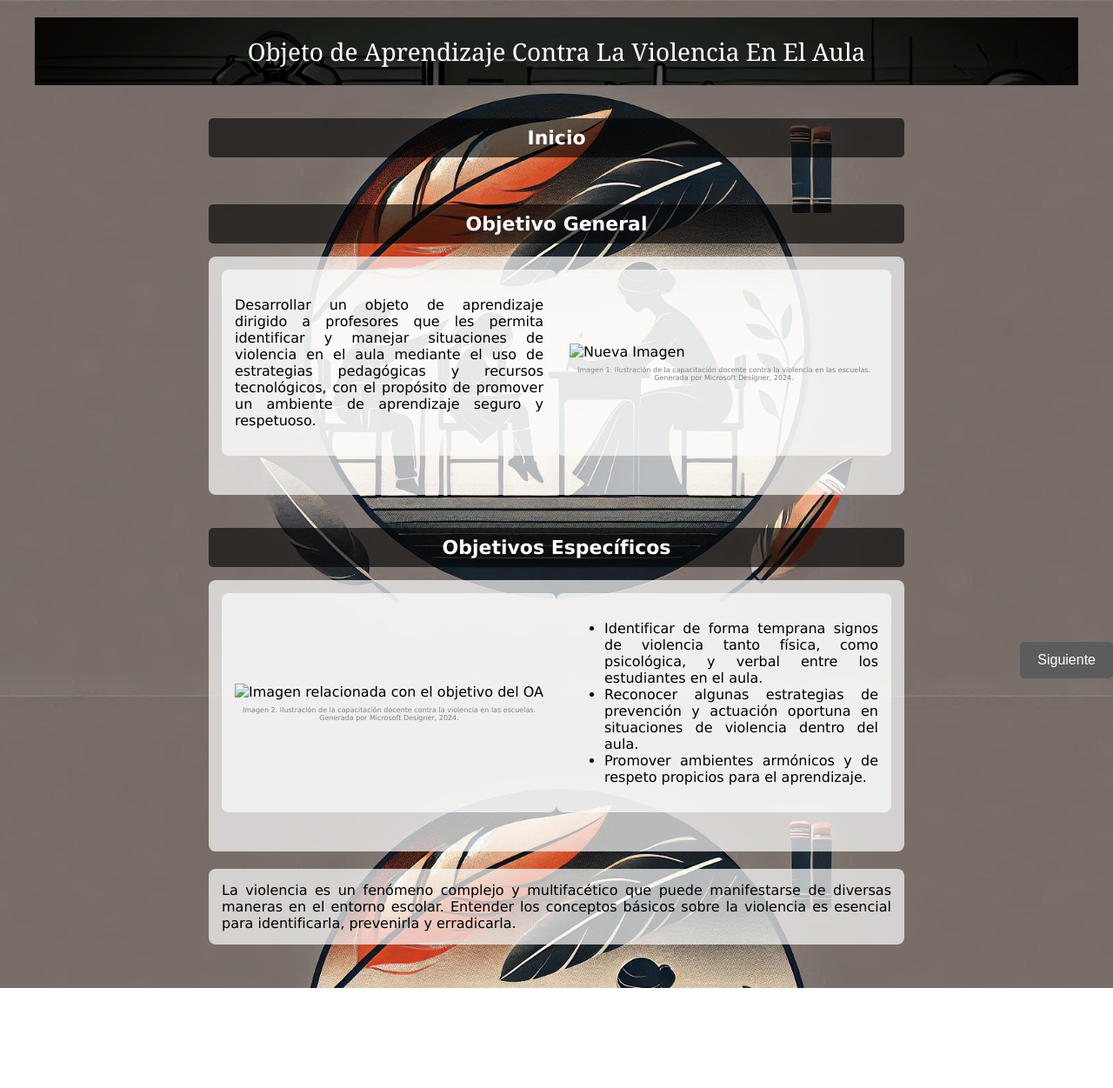
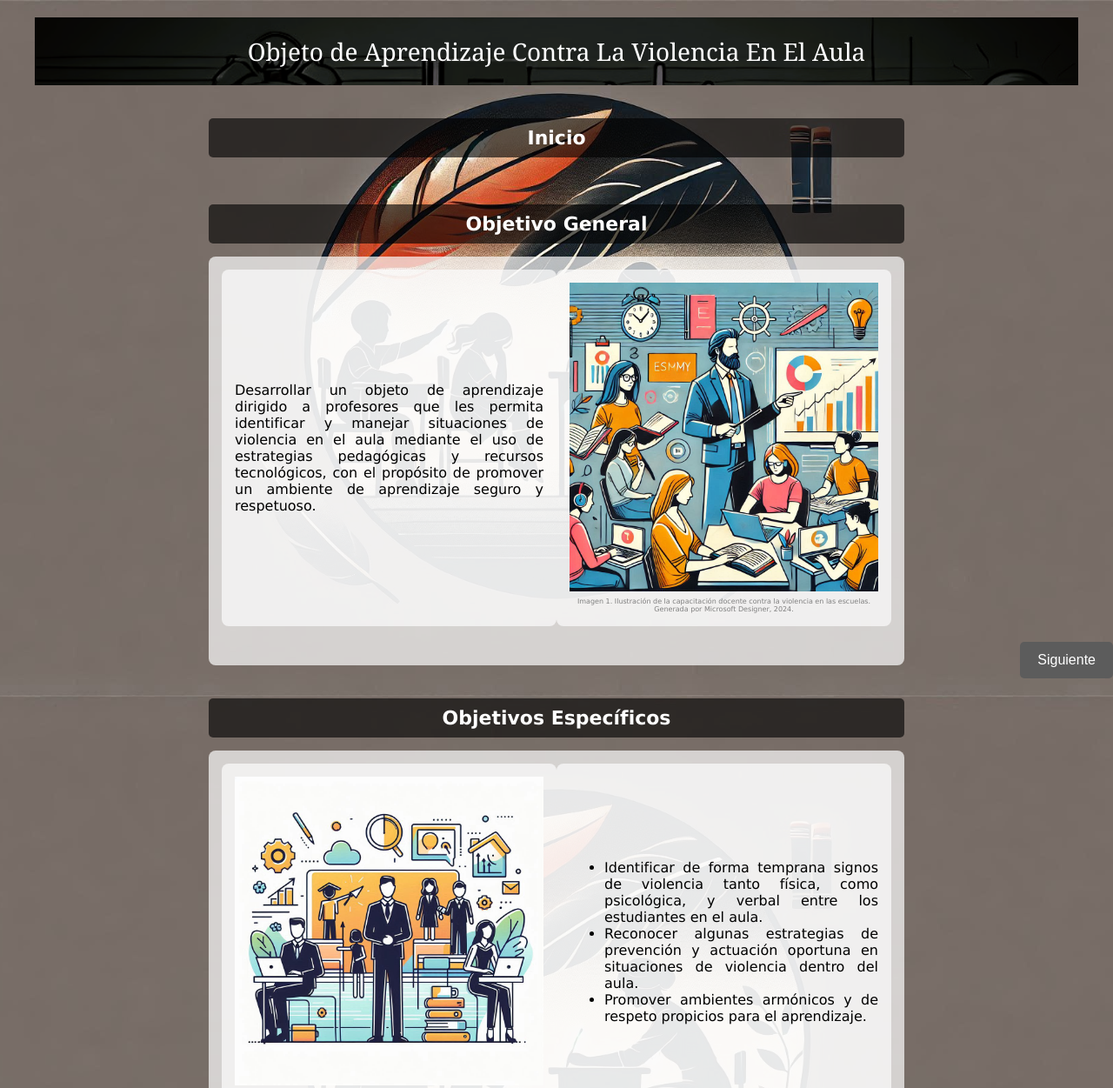
Before and after one commit to JAEVquetzal/JAEVquetzal.github.io, a plain HTML site: page index.html in a window 1280 px wide. Shown: the top 1251 px of the page at 87% size. Before the commit the page ends 1136 px from the top, so only its background shows below. Drawn offline with Linux system fonts and the light colour scheme; files whose address does not match are found by name.

Commit message:
Update index.html

```diff
--- a/index.html
+++ b/index.html
@@ -27,7 +27,7 @@
                             </td>
                             <td class="right-column">
                                 <figure>
-                                    <img src="Images/imagen_objetivo_general.png" alt="Nueva Imagen" class="block-image">
+                                    <img src="imagen_objetivo_general.png" alt="Nueva Imagen" class="block-image">
                                     <figcaption>Imagen 1. Ilustración de la capacitación docente contra la violencia en las escuelas. Generada por Microsoft Designer, 2024.</figcaption>
                                 </figure>
                             </td>
@@ -43,7 +43,7 @@
                         <tr>
                             <td class="left-column">
                                 <figure>
-                                    <img src="Images/imagen_objetivo_oa.png" alt="Imagen relacionada con el objetivo del OA" class="block-image">
+                                    <img src="imagen_objetivo_oa.png" alt="Imagen relacionada con el objetivo del OA" class="block-image">
                                     <figcaption>Imagen 2. Ilustración de la capacitación docente contra la violencia en las escuelas. Generada por Microsoft Designer, 2024.</figcaption>
                                 </figure>
                             </td>
@@ -98,7 +98,7 @@
 
         // Funcionalidad para el botón "Siguiente"
         document.querySelector(".button").addEventListener("click", function() {
-            window.location.href = 'Pages/Conceptos/Conceptos.html';
+            window.location.href = 'Conceptos.html';
         });
     </script>
 </body>
```
